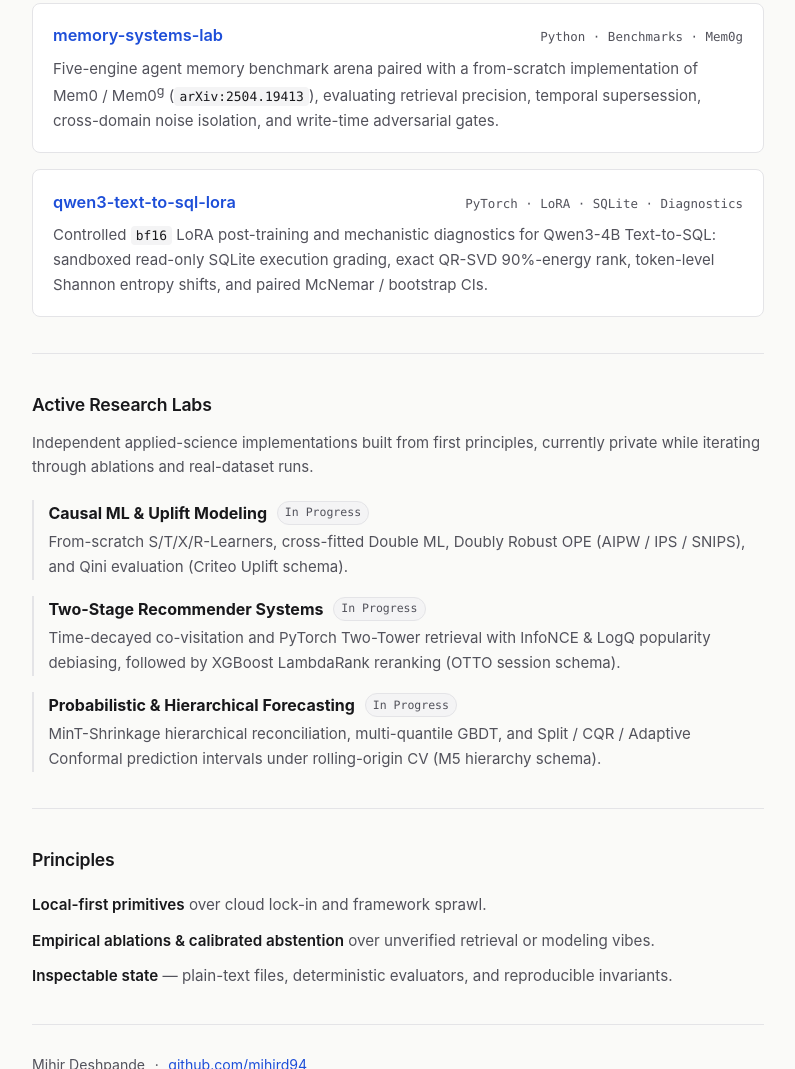
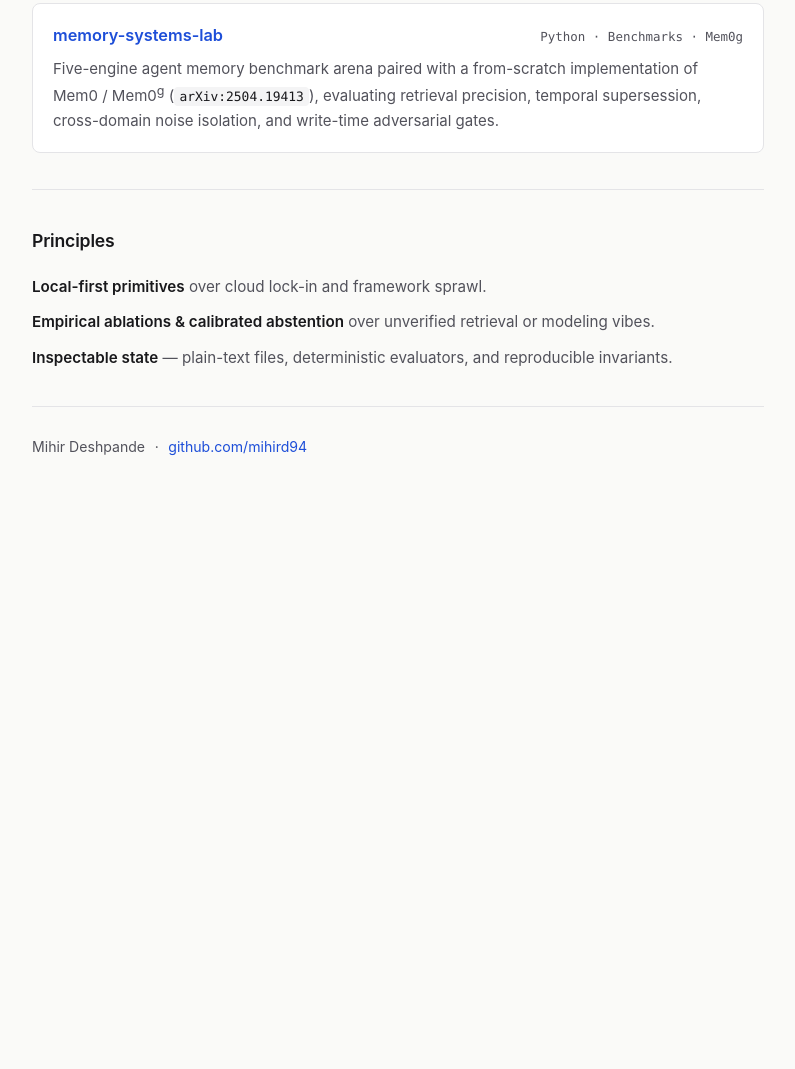
Before and after one commit to mihird94/mihird94.github.io, a plain HTML site: page index.html in a window 1280 px wide. Shown: the part 708-1777 px from the top of the page, without its empty margins (242-1037 px from the left). After the commit the page ends 1230 px from the top, so only its background shows below. Drawn offline with Linux system fonts and the light colour scheme.

Commit message:
Keep only public flagship work on site

```diff
--- a/index.html
+++ b/index.html
@@ -6,7 +6,7 @@
   <title>Mihir Deshpande — Applied AI Systems &amp; Local-First Software</title>
   <meta
     name="description"
-    content="Mihir Deshpande — Building local-first software, calibrated retrieval engines, agent memory systems, and applied ML research labs."
+    content="Mihir Deshpande — Building local-first software, calibrated retrieval engines, and agent memory systems."
   />
   <link rel="stylesheet" href="styles.css" />
   <script>
@@ -35,7 +35,6 @@
       </p>
       <nav class="site-nav" aria-label="Primary">
         <a href="#work">Selected Work</a>
-        <a href="#labs">Research Labs</a>
         <a href="#principles">Principles</a>
         <a href="https://github.com/mihird94" target="_blank" rel="noopener noreferrer">GitHub</a>
       </nav>
@@ -92,59 +91,7 @@
               isolation, and write-time adversarial gates.
             </p>
           </article>
-
-          <article class="card">
-            <div class="card-head">
-              <h3>
-                <a href="https://github.com/mihird94/qwen3-text-to-sql-lora" target="_blank" rel="noopener noreferrer">
-                  qwen3-text-to-sql-lora
-                </a>
-              </h3>
-              <span class="meta">PyTorch &middot; LoRA &middot; SQLite &middot; Diagnostics</span>
-            </div>
-            <p>
-              Controlled <code>bf16</code> LoRA post-training and mechanistic diagnostics for Qwen3-4B Text-to-SQL:
-              sandboxed read-only SQLite execution grading, exact QR-SVD 90%-energy rank, token-level Shannon entropy
-              shifts, and paired McNemar / bootstrap CIs.
-            </p>
-          </article>
         </div>
-      </section>
-
-      <section id="labs" class="section">
-        <h2>Active Research Labs</h2>
-        <p class="section-note">
-          Independent applied-science implementations built from first principles, currently private while iterating through ablations and real-dataset runs.
-        </p>
-        <ul class="lab-list">
-          <li class="lab-item">
-            <div class="lab-head">
-              <strong>Causal ML &amp; Uplift Modeling</strong>
-              <span class="tag">In Progress</span>
-            </div>
-            <p>
-              From-scratch S/T/X/R-Learners, cross-fitted Double ML, Doubly Robust OPE (AIPW / IPS / SNIPS), and Qini evaluation (Criteo Uplift schema).
-            </p>
-          </li>
-          <li class="lab-item">
-            <div class="lab-head">
-              <strong>Two-Stage Recommender Systems</strong>
-              <span class="tag">In Progress</span>
-            </div>
-            <p>
-              Time-decayed co-visitation and PyTorch Two-Tower retrieval with InfoNCE &amp; LogQ popularity debiasing, followed by XGBoost LambdaRank reranking (OTTO session schema).
-            </p>
-          </li>
-          <li class="lab-item">
-            <div class="lab-head">
-              <strong>Probabilistic &amp; Hierarchical Forecasting</strong>
-              <span class="tag">In Progress</span>
-            </div>
-            <p>
-              MinT-Shrinkage hierarchical reconciliation, multi-quantile GBDT, and Split / CQR / Adaptive Conformal prediction intervals under rolling-origin CV (M5 hierarchy schema).
-            </p>
-          </li>
-        </ul>
       </section>
 
       <section id="principles" class="section">
```
